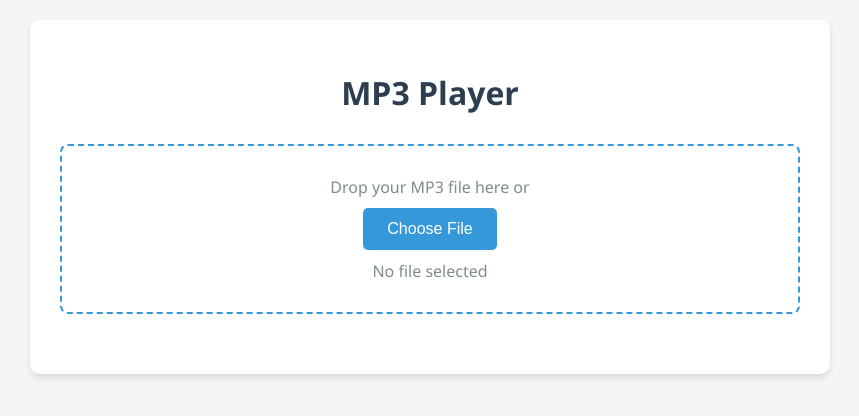
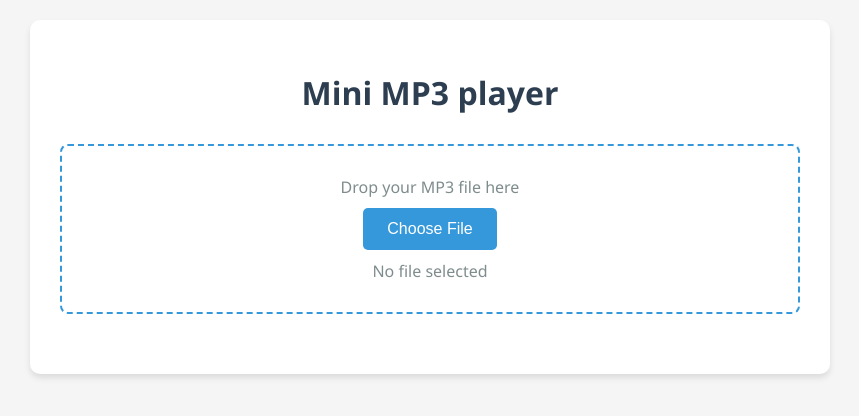
Before and after one commit to marcoroscioli/testmp3, a plain HTML site: page index.html in a window 1280 px wide. Shown: the whole page, without its empty margins (210-1069 px from the left). Drawn offline with Linux system fonts and the light colour scheme.

Commit message:
Update index.html

```diff
--- a/index.html
+++ b/index.html
@@ -115,10 +115,10 @@
 </head>
 <body>
     <div class="container">
-        <h1>MP3 Player</h1>
+        <h1>Mini MP3 player</h1>
 
         <div class="upload-container" id="drop-area">
-            <p>Drop your MP3 file here or</p>
+            <p>Drop your MP3 file here</p>
             <input type="file" id="file-input" accept="audio/mp3">
             <button class="upload-btn" onclick="document.getElementById('file-input').click()">Choose File</button>
             <p id="file-status">No file selected</p>
```
